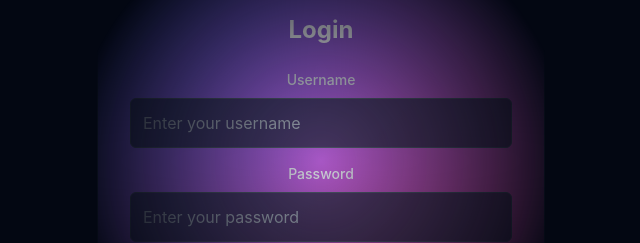
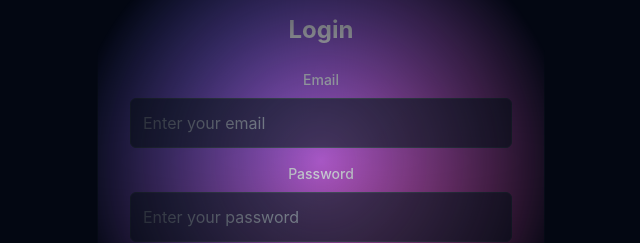
Before and after one commit to RizkyPratama05/FinalProjectPAW, a React (Create React App) app in the folder frontend/: page / in a window 1280 px wide. Shown: the part 303-546 px from the top of the page, without its empty margins (319-959 px from the left). Built offline with nearby package versions, Linux system fonts and the light colour scheme.

Commit message:
menghubungkan login page dengan backend

```diff
--- a/frontend/src/pages/LandingPage.js
+++ b/frontend/src/pages/LandingPage.js
@@ -8,15 +8,28 @@ import { MorphingText } from "../component/magicui/MorphingText";
 
 const LandingPage = () => {
   // 2. Buat state untuk menyimpan nilai input
-  const [username, setUsername] = useState("");
+  const [email, setEmail] = useState("");
   const [password, setPassword] = useState("");
 
   // 3. Buat fungsi untuk menangani submit form
-  const handleLogin = (e) => {
-    e.preventDefault(); // Mencegah refresh halaman saat form disubmit
-    console.log("Login attempt with:", { username, password });
-    // Di sini Anda bisa menambahkan logika untuk mengirim data ke API
-    alert(`Username: ${username}\nPassword: ${password}`);
+  const handleLogin = async (e) => {
+    e.preventDefault();
+    try {
+      const response = await fetch('http://localhost:5000/api/auth/login', {
+      method: 'POST',
+      headers: { 'Content-Type': 'application/json' },
+      body: JSON.stringify({ email, password }),
+    });
+      const data = await response.json();
+      if (response.ok) {
+        // Simpan token, redirect, dll
+        alert('Login berhasil!');
+      } else {
+        alert(data.message || 'Login gagal');
+      }
+    } catch (error) {
+      alert('Terjadi kesalahan koneksi');
+    }
   };
 
   return (
@@ -40,15 +53,15 @@ const LandingPage = () => {
         <form onSubmit={handleLogin} className="space-y-4">
           <div>
             {/* 5. Hubungkan label ke input menggunakan htmlFor dan id */}
-            <label htmlFor="username" className="block text-sm font-medium text-gray-300 mb-2">
-              Username
+            <label htmlFor="email" className="block text-sm font-medium text-gray-300 mb-2">
+              Email
             </label>
             <input
-              id="username"
-              type="text"
-              placeholder="Enter your username"
-              value={username} // Hubungkan nilai input ke state
-              onChange={(e) => setUsername(e.target.value)} // Perbarui state saat diketik
+              id="email"
+              type="email"
+              placeholder="Enter your email"
+              value={email}
+              onChange={(e) => setEmail(e.target.value)}
               className="w-full rounded-md border border-gray-600 bg-gray-800/70 p-3 text-white placeholder-gray-400 focus:ring-2 focus:ring-indigo-500 focus:border-indigo-500"
             />
           </div>
```
